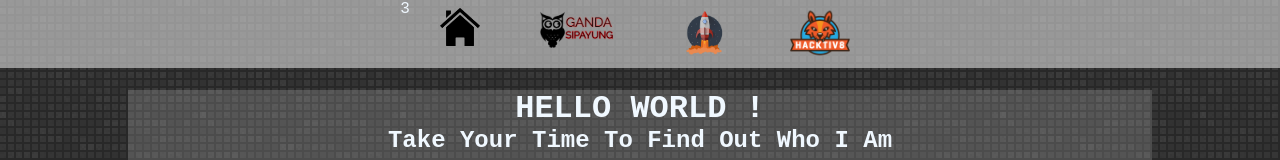
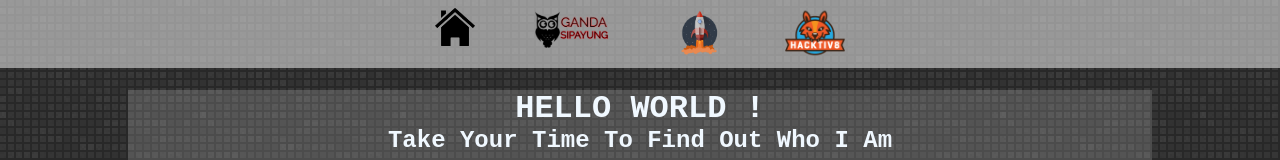
Before and after one commit to gandasipayung/gandasipayung.github.io, a plain HTML site: page index.html in a window 1280 px wide. Shown: the top 160 px of the page. Drawn offline with Linux system fonts and the light colour scheme.

```diff
--- a/index.html
+++ b/index.html
@@ -9,7 +9,7 @@
 </head>
 <body>
   <header>
-    <ul class="nav-list">3
+    <ul class="nav-list">
       <li class="nav-item" id="home"><a href="#"><img src="/Bahan/image/home.png" alt="HOME" width="40px"></a></li>
       <li class="nav-item" id="aboutme"><a href="/Bahan/html/aboutme.html"><img src="/Bahan/image/logo.png" alt="ABOUTME" width="80px"></a></li>
       <li class="nav-item" id="project"><a href="/Bahan/html/project.html"><img src="/Bahan/image/project.png" alt="PROJECT" width="50px"></a></li>
```
